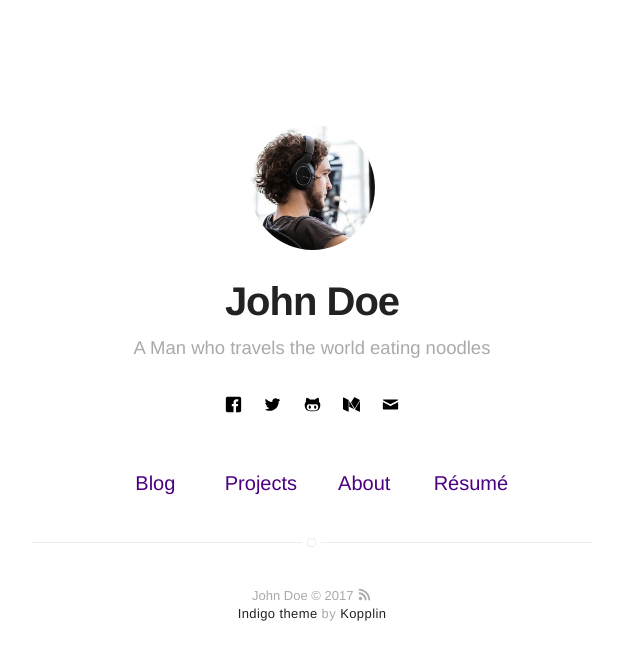
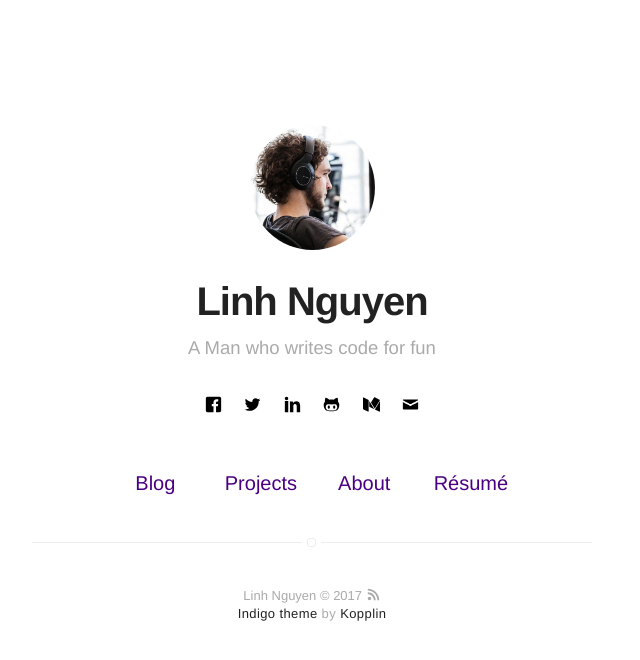
Before and after one commit to linhnv106/linhnv106.github.io, a Jekyll site: the page built from index.html, in a window 1280 px wide. Shown: the top 660 px of the page, without its empty margins (328-968 px from the left). Built offline with Jekyll 4.4.1, drawn with Linux system fonts in a browser that asks for light colours.

Commit message:
new site

```diff
--- a/_config.yml
+++ b/_config.yml
@@ -1,9 +1,9 @@
 # main text of home
-name: John Doe
-bio: A Man who travels the world eating noodles
+name: Linh Nguyen
+bio: A Man who writes code for fun
 
 # twitter summary info
-description: A blog about technology and stuff related
+description: A blog about programming and stuff related
 
 # if it's an external image, update below for true
 # better with square images
@@ -16,7 +16,7 @@ resume: true
 resume-external: true
 resume-url: https://google.com/?q=my+resume
 
-url: https://koppl.in/indigo
+url: https://linhnv106.github.io
 # your url: http://USERNAME.github.io
 
 permalink: /:title/
@@ -39,7 +39,7 @@ twitter: mytwitter
 # google: mygoogle
 # instagram: myinstagram
 # pinterest: mypinterest
-# linkedin: mylinkedin
+linkedin: mylinkedin
 # youtube: myyoutube
 # spotify: myspotify
 github: mygithub
@@ -50,21 +50,21 @@ github: mygithub
 medium: medium
 # vimeo: myvimeo
 # lanyrd: mylanyrd
-email: myemail@gmail.com
+email: linhnv106@gmail.com
 
 authors:
     johndoe:
-        name: John Doe
-        bio: A Man who travels the world eating noodles
+        name: Linh Nguyen
+        bio: A Man who writes code for fun
         external-image: false
         picture: assets/images/profile.jpg
-        twitter: johndoe
-    jamesfoster:
-        name: James Foster
-        bio: A Man who develops software with coffee
-        external-image: false
-        picture: assets/images/james.jpg
-        twitter: jamesfoster
+        twitter: linhnv106
+    # jamesfoster:
+    #     name: James Foster
+    #     bio: A Man who develops software with coffee
+    #     external-image: false
+    #     picture: assets/images/james.jpg
+    #     twitter: jamesfoster
 
 # do you want a larger site? change the option below
 # options: [normal, large] | default: normal
```
